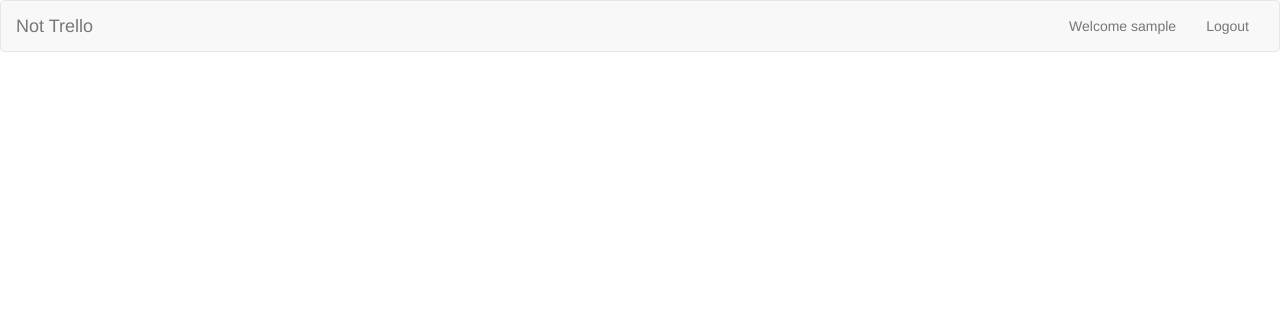
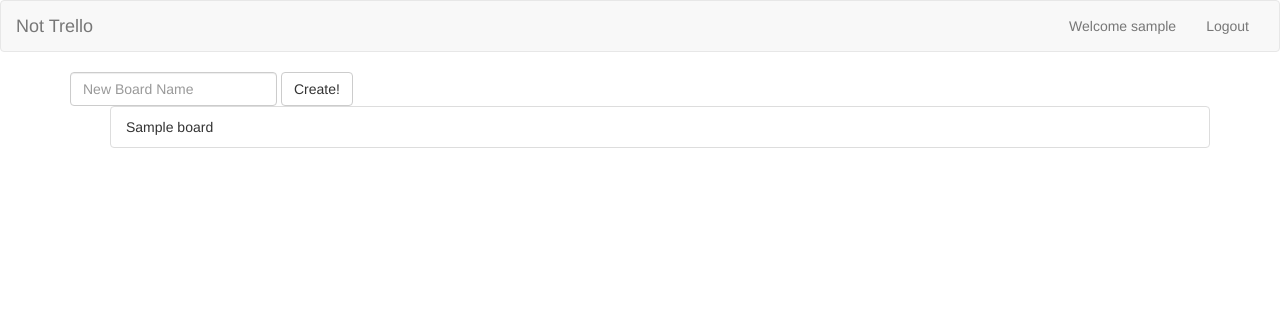
Before and after one commit to maggiecorrell/kanban-django, a Django app: template not_trello/templates/index.html in a window 1280 px wide. Shown: the top 312 px of the page. Run offline with Django 3.2, Linux system fonts and the light colour scheme; the template is opened without the code that fills it: values that come from a table or form of the project are taken from there, others are empty; a user stored in the database is signed in; tables that the repository leaves empty hold one stand-in row (values such as "Sample post"); some libraries are stand-ins or nearby versions.

Commit message:
added new board option

```diff
--- a/not_trello/templates/index.html
+++ b/not_trello/templates/index.html
@@ -1,3 +1,22 @@
 {% extends 'base/base.html' %}
+
 {% block title %}{% endblock %}
-{% block body %}{% endblock %}
+
+
+{% block body %}
+<body>
+<div class="container">
+  <form class="form-inline" action="" method="post">
+    {% csrf_token %}
+    <div class="form-group">
+      <input type="text" name="board-name" class="form-control" id="board" placeholder="New Board Name">
+    </div>
+    <button class="btn btn-default" type="submit">Create!</button>
+  </form>
+  <ul>
+  {% for board in boards %}
+    <li class="list-group-item">{{ board.name }}</li>
+  {% endfor %}</ul>
+</div>
+</body>
+{% endblock %}
--- a/not_trello/urls.py
+++ b/not_trello/urls.py
@@ -15,7 +15,8 @@ urlpatterns = [
     ), name='register'),
     url(r'^$', login, name='login'),
     url(r'^login/$', login, name='login'),
-    url(r'^logout/$', logout, {'next_page': '/login'}, name='logout')
+    url(r'^logout/$', logout, {'next_page': '/login'}, name='logout'),
+    url(r'^board/(?P<pk>[0-9]+)', views.board, name='board')
     ]
 
 # url(r'^/users/', ListCreateAPIView.as_view(queryset=User.objects.all(), serializer_class=UserSerializer), name='user-list')
--- a/not_trello/views.py
+++ b/not_trello/views.py
@@ -8,7 +8,7 @@ from .models import Board, Card, Category
 
 # @login_required
 def index(request):
-    return render(request, 'board.html')
+    return render(request, 'index.html')
 
 
 class BoardViewSet(viewsets.ModelViewSet):
@@ -24,3 +24,7 @@ class CategoryViewSet(viewsets.ModelViewSet):
 class CardViewSet(viewsets.ModelViewSet):
     serializer_class = CardSerializer
     queryset = Card.objects.all()
+
+
+def board(request):
+    pass
```
Also changed, not shown: 1 other file.
